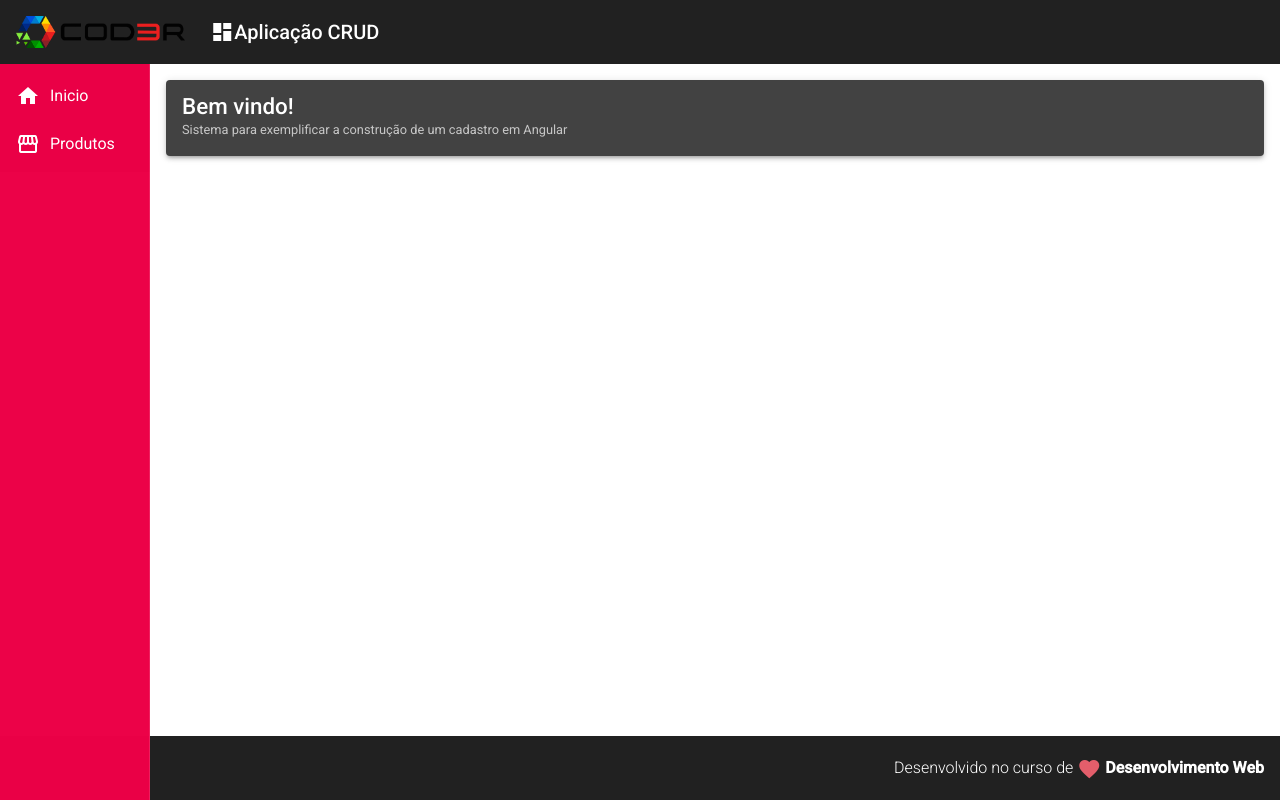
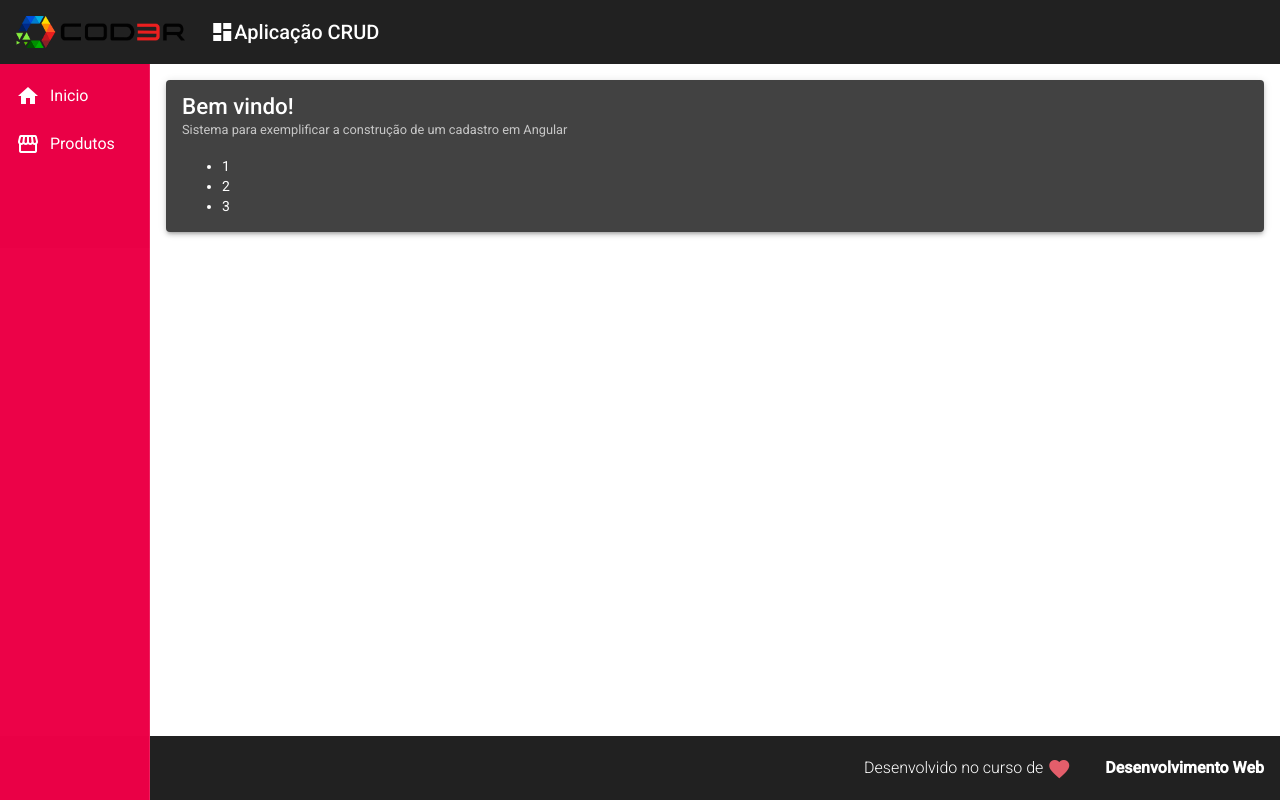
Before and after one commit to Wesleyantunesdc/Praticando_SistemaCadastroProdutos, an Angular app in the folder cadastroProdutos/: page / in a window 1280 px wide. Built offline with nearby package versions, Linux system fonts and the light colour scheme.

Commit message:
Trabalhando com diretivas

```diff
--- a/cadastroProdutos/src/app/components/template/footer/footer.component.html
+++ b/cadastroProdutos/src/app/components/template/footer/footer.component.html
@@ -1,8 +1,8 @@
 <mat-toolbar class="footer">
     <span>
         Desenvolvido no curso de
-        <i class="material-icons red v-middle">
-            favorite
+        <i class="material-icons v-middle" appRed>
+            favorite a
         </i> <strong> Desenvolvimento Web</strong>
     </span>
 </mat-toolbar>
--- /dev/null
+++ b/cadastroProdutos/src/app/directives/for.directive.ts
@@ -0,0 +1,22 @@
+import { Directive, Input, OnInit, TemplateRef, ViewContainerRef } from '@angular/core';
+
+@Directive({
+  selector: '[myFor]'
+})
+export class ForDirective implements OnInit {
+
+  @Input('myForEm') numbers: number[]
+  constructor(
+    private container: ViewContainerRef,
+    private template: TemplateRef<any>){
+      console.log('MyFor')
+   }
+
+  ngOnInit(): void {
+    for(let number of this.numbers){
+      this.container.createEmbeddedView(
+        this.template, { $implicit: number})
+    }
+  }
+
+}
--- /dev/null
+++ b/cadastroProdutos/src/app/directives/red.directive.ts
@@ -0,0 +1,12 @@
+import { Directive, ElementRef } from '@angular/core';
+
+@Directive({
+  selector: '[appRed]'
+})
+export class RedDirective {
+
+  constructor(private el: ElementRef) {
+    el.nativeElement.style.color = 'rgb(227, 94 , 107)'
+  }
+
+}
--- a/cadastroProdutos/src/app/views/home/home.component.html
+++ b/cadastroProdutos/src/app/views/home/home.component.html
@@ -5,4 +5,9 @@
     <mat-card-subtitle class="subtitle">
         Sistema para exemplificar a construção de um cadastro em Angular
     </mat-card-subtitle>
+    <ul>
+        <li *myFor="let n em [1,2,3]">
+            {{n}}
+        </li>
+    </ul>
 </mat-card>
--- a/cadastroProdutos/src/styles.css
+++ b/cadastroProdutos/src/styles.css
@@ -4,7 +4,7 @@
 body { margin: 0; font-family: Roboto, "Helvetica Neue", sans-serif; }
 
 .red{
-    color: rgb(227,94 , 107);
+    color: rgb(227, 94, 107);
 }
 
 .v-middle {
```
Also changed, not shown: cadastroProdutos/src/app/app.module.ts (+8 -3 lines), 2 other files (tests, documents, lock files or other folders).
